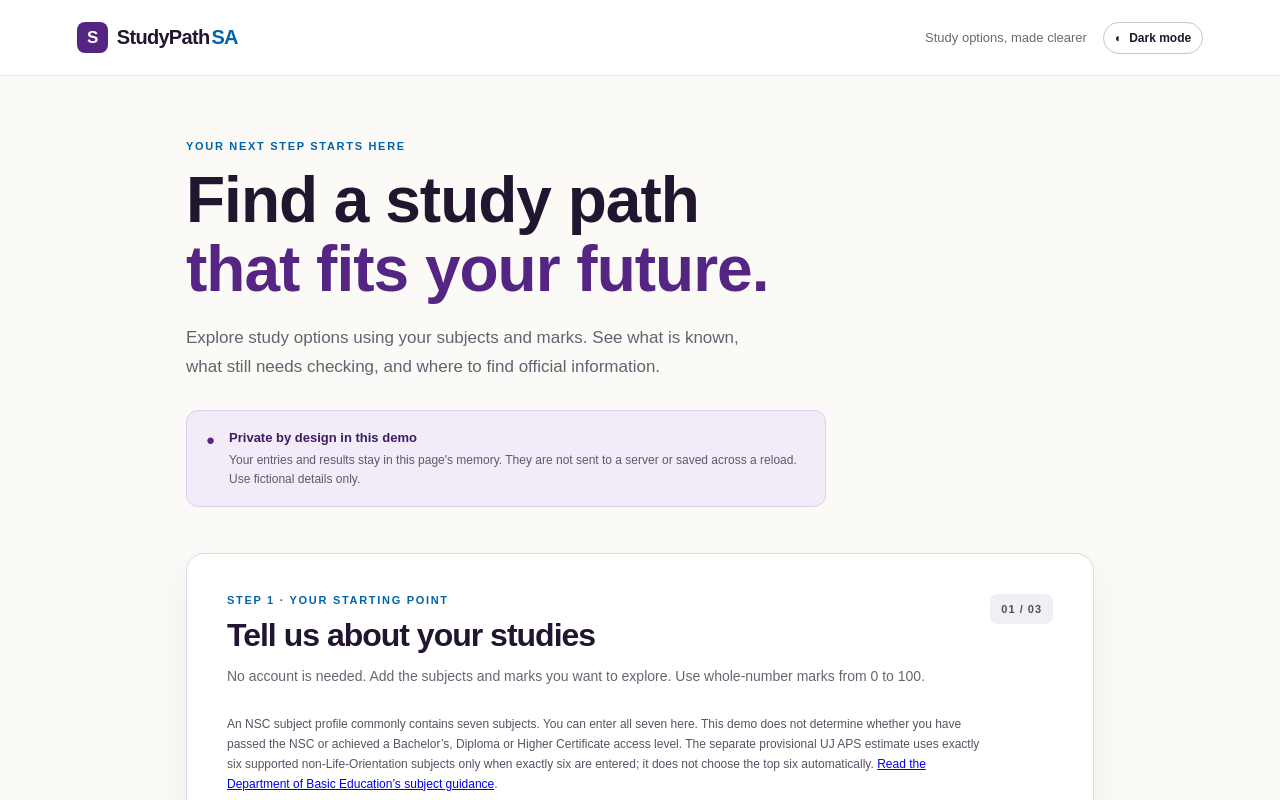
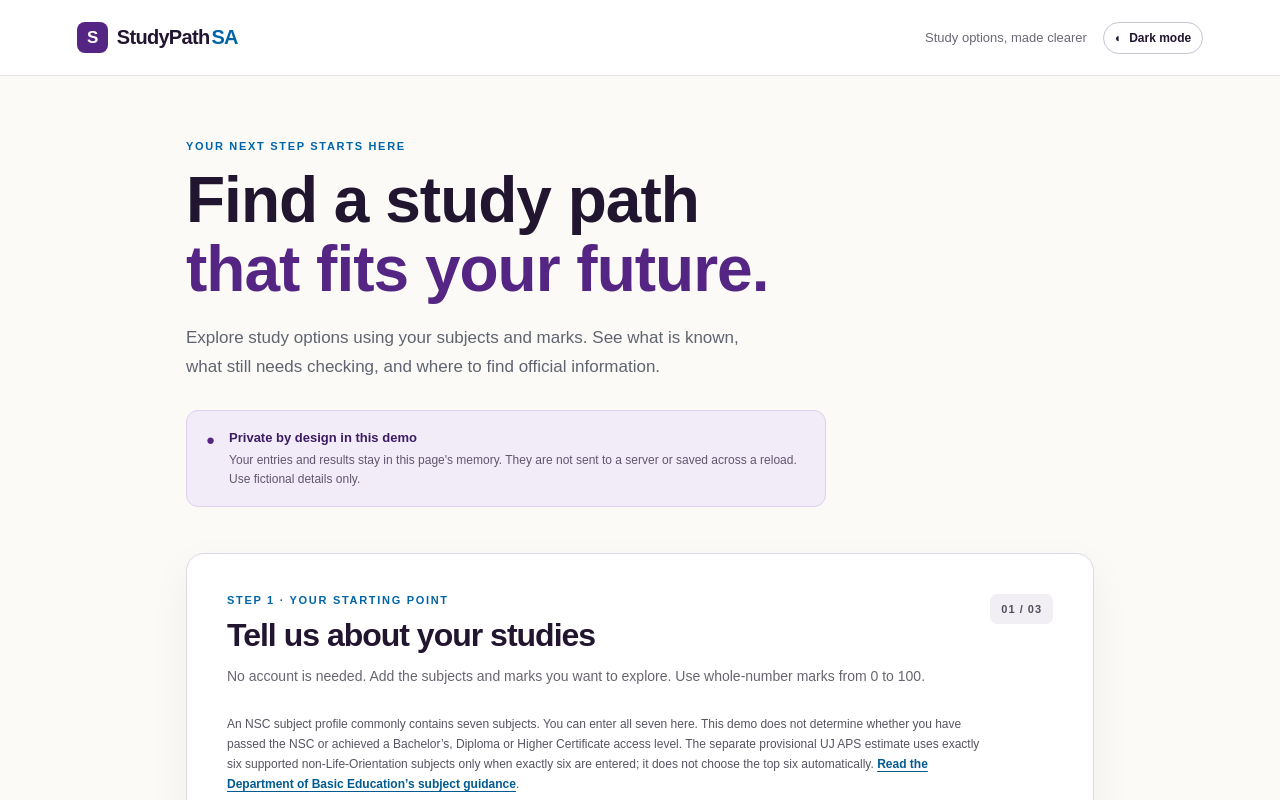
Before and after one commit to s1xte3n/studypath-sa, a React (Vite) app: page / in a window 1280 px wide. Shown: the top 800 px of the page. Built offline with nearby package versions, Linux system fonts and the light colour scheme.

Commit message:
fix(a11y): ensure NSC guidance link contrast in dark mode

```diff
--- a/src/styles.css
+++ b/src/styles.css
@@ -347,3 +347,13 @@ footer span:first-child{color:#542583}
 .theme-dark .aps-source a{color:#9bd8ff}
 .theme-dark .aps-error{background:#33221f;border-color:#805044;color:#ffd4c9}
 @media(max-width:600px){.aps-panel{padding:16px}.aps-subject-list{grid-template-columns:minmax(0,1fr)}.aps-total strong{font-size:24px}}
+
+/* Issue #203 — keep the new DBE guidance link readable in both themes. */
+.aps-caveat a {
+  color: #005b91;
+  font-weight: 700;
+  text-underline-offset: 3px;
+}
+.theme-dark .aps-caveat a {
+  color: #9bd8ff;
+}
```
